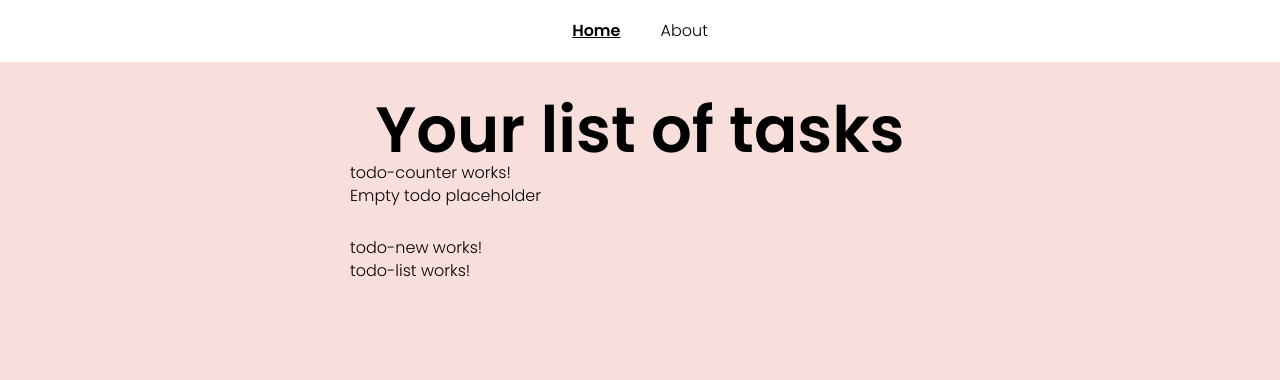
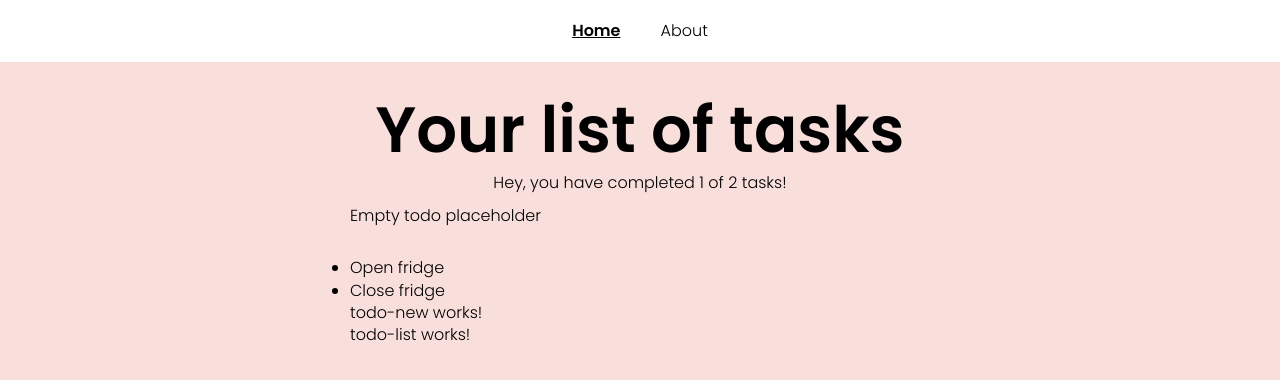
Before and after one commit to zarasyversen/angular-todo, an Angular app: page /todos in a window 1280 px wide. Shown: the top 380 px of the page. Built offline with nearby package versions, Linux system fonts and the light colour scheme.

Commit message:
Add counter cmp

```diff
--- a/src/app/todos/todo-container/todo-container.component.html
+++ b/src/app/todos/todo-container/todo-container.component.html
@@ -2,9 +2,14 @@
     <div class="inner">
       <div class="inner-top">
         <app-header></app-header>
-        <app-todo-counter></app-todo-counter>
+        <app-todo-counter [todoItems]="todos"></app-todo-counter>
         <p>Empty todo placeholder</p>
       </div>
+      <ul>
+        <li *ngFor="let todo of todos">
+          {{ todo.title }}
+        </li>
+      </ul>
       <app-todo-new></app-todo-new>
       <app-todo-list></app-todo-list>
     </div>
--- a/src/app/todos/todo-container/todo-container.component.ts
+++ b/src/app/todos/todo-container/todo-container.component.ts
@@ -1,4 +1,5 @@
 import { Component } from '@angular/core';
+import { TodoItem } from 'src/app/types/TodoItem';
 
 @Component({
   selector: 'app-todo-container',
@@ -7,4 +8,6 @@ import { Component } from '@angular/core';
 })
 export class TodoContainerComponent {
 
+  todos = [{id: 1, title: 'Open fridge', completed: true}, {id: 2, title: 'Close fridge', completed: false}];
+
 }
--- a/src/app/todos/todo-counter/todo-counter.component.css
+++ b/src/app/todos/todo-counter/todo-counter.component.css
@@ -0,0 +1,4 @@
+.counter {
+    margin: 10px 0;
+    text-align: center;
+}
--- a/src/app/todos/todo-counter/todo-counter.component.html
+++ b/src/app/todos/todo-counter/todo-counter.component.html
@@ -1 +1,5 @@
-<p>todo-counter works!</p>
+<div *ngIf="hasItems">
+  <p class="counter">
+    Hey, you have completed {{ completedTasks }} of {{ todoItems.length }} tasks!
+  </p>
+</div>
--- a/src/app/todos/todo-counter/todo-counter.component.ts
+++ b/src/app/todos/todo-counter/todo-counter.component.ts
@@ -1,4 +1,5 @@
-import { Component } from '@angular/core';
+import { Component, Input } from '@angular/core';
+import { TodoItem } from 'src/app/types/TodoItem';
 
 @Component({
   selector: 'app-todo-counter',
@@ -7,4 +8,13 @@ import { Component } from '@angular/core';
 })
 export class TodoCounterComponent {
 
+  @Input() todoItems: TodoItem[] = [];
+
+  get completedTasks(): number {
+    return this.todoItems.filter((todo) => todo.completed === true).length;
+  }
+
+  get hasItems(): boolean {
+    return this.todoItems.length > 0;
+  }
 }
--- /dev/null
+++ b/src/app/types/TodoItem.ts
@@ -0,0 +1,8 @@
+export interface TodoItem {
+  id: number;
+  title: string;
+  completed: boolean;
+  day?: string | undefined;
+  updated?: boolean | undefined;
+  time?: string | undefined;
+};
```
